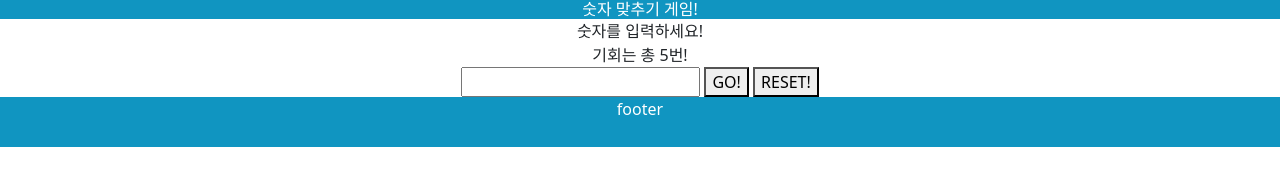
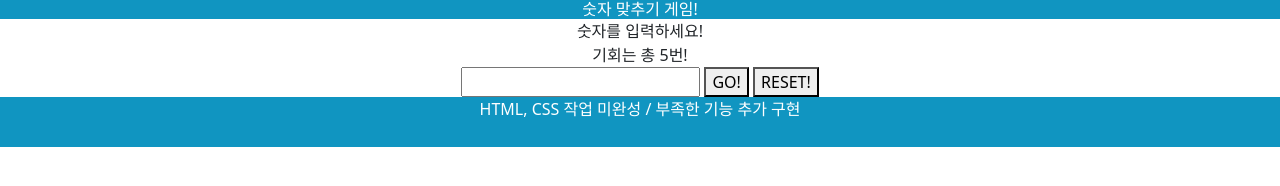
Before and after one commit to mjkorean/Up-down-game, a plain HTML site: page index.html in a window 1280 px wide. Drawn offline with nearby package versions, Linux system fonts and the light colour scheme.

Commit message:
Update index.html

```diff
--- a/index.html
+++ b/index.html
@@ -25,7 +25,7 @@
       <button id="button-reset">RESET!</button>
     </main>
     <footer>
-      <p>footer</p>
+      <p>HTML, CSS 작업 미완성 / 부족한 기능 추가 구현</p>
     </footer>
 
     <script src="script.js"></script>
```
